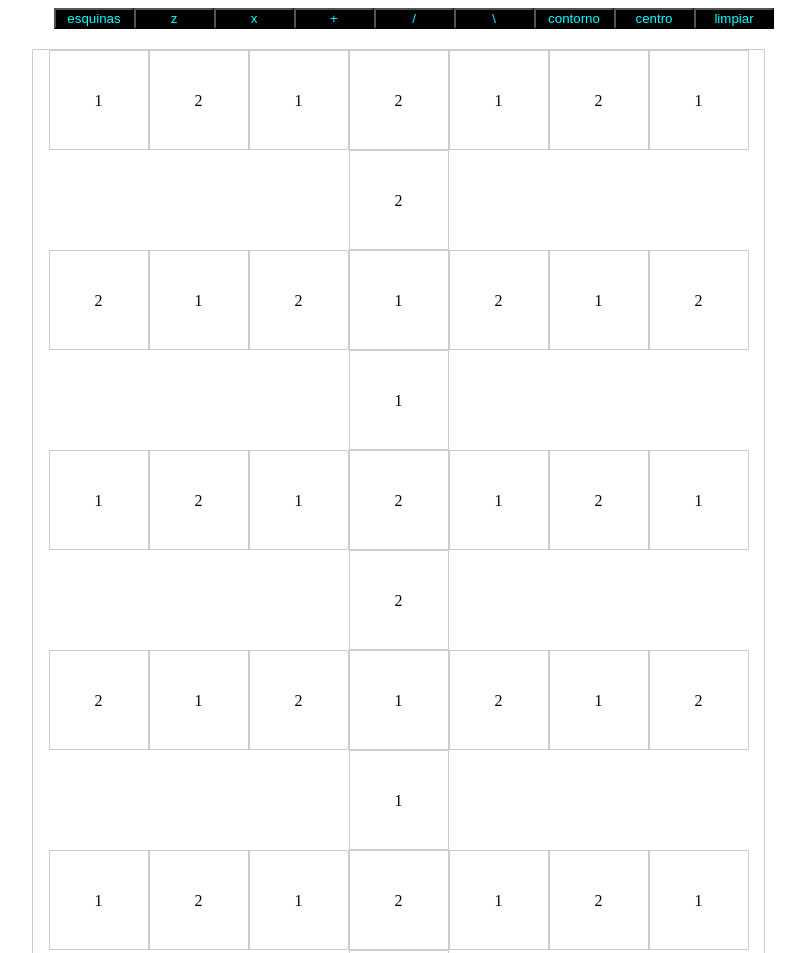
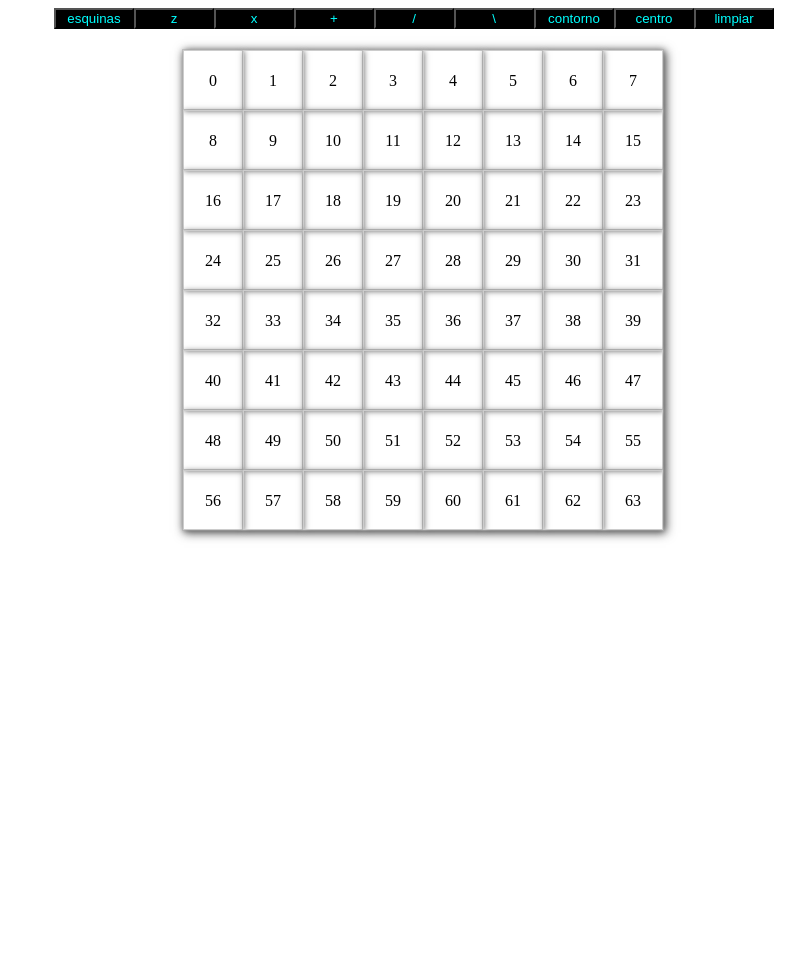
Before and after one commit to MARENTES2309/Recuadros, a plain HTML site: page index.html in a window 1280 px wide. Shown: the top 953 px of the page, without its empty margins (226-1031 px from the left). After the commit the page ends 800 px from the top, so only its background shows below. Drawn offline with Linux system fonts and the light colour scheme.

Commit message:
modificación de tamaño de cuadro y cambio de class

```diff
--- a/JQ/Practica.js
+++ b/JQ/Practica.js
@@ -78,9 +78,6 @@ $(document).ready(function(){
         .css({"background-color":"red"})
         .end()
         .eq(63)
-        .css({"background-color":"red"})
-        .end()
-        .eq(64)
         .css({"background-color":"red"});
     })
     $(".b3").click(function(){
--- a/css/style.css
+++ b/css/style.css
@@ -1,34 +1,30 @@
 
 .center{
     margin: 0 auto;
-    margin-left: 250px;
-    margin-right: 281px;
+    margin-left: 400px;
+    margin-right: 250px;
     margin-top: 20px;
 }
 .contenedor{
     width: auto;
     border: 1px solid #cccccc;
     display: inline-block;
+    box-shadow: 2px 2px 10px #666;
 }
+
 .row{
     margin:  auto;
     justify-content: center;
 }
+
 .cuadro1{
-    width: 100px;
-    height: 100px;
+    width: 60px;
+    height: 60px;
    display: block;
-   line-height: 100px;
+   line-height: 60px;
    text-align: center;
    border: 1px solid #cccccc;
-  }
-  .cuadro2{
-    width: 100px;
-    height: 100px;
-   display: block;
-   line-height: 100px;
-   text-align: center;
-   border: 1px solid #cccccc;
+   box-shadow: 1px 1px 6px #666;
   }
 
   .b1,.b2,.b3,.b4,.b5,.b6,.b7,.b8,.b9{
--- a/index.html
+++ b/index.html
@@ -9,7 +9,7 @@
     <title>Document</title>
 </head>
 <body>
-    <div class="row">
+    <div class="row" >
         <input type="button" class="b1" value="esquinas">
         <input type="button" class="b2" value="z">
         <input type="button" class="b3" value="x">
@@ -23,84 +23,84 @@
 <div class="center">
     <div class="contenedor">
 <div class="row">
+<div class="cuadro1">0</div>
 <div class="cuadro1">1</div>
-<div class="cuadro2">2</div>
-<div class="cuadro1">1</div>
-<div class="cuadro2">2</div>
-<div class="cuadro1">1</div>
-<div class="cuadro2">2</div>
-<div class="cuadro1">1</div>
-<div class="cuadro2">2</div>
+<div class="cuadro1">2</div>
+<div class="cuadro1">3</div>
+<div class="cuadro1">4</div>
+<div class="cuadro1">5</div>
+<div class="cuadro1">6</div>
+<div class="cuadro1">7</div>
 </div>
 <div class="row">
-<div class="cuadro2">2</div>
-<div class="cuadro1">1</div>
-<div class="cuadro2">2</div>
-<div class="cuadro1">1</div>
-<div class="cuadro2">2</div>
-<div class="cuadro1">1</div>
-<div class="cuadro2">2</div>
-<div class="cuadro1">1</div>
+<div class="cuadro1">8</div>
+<div class="cuadro1">9</div>
+<div class="cuadro1">10</div>
+<div class="cuadro1">11</div>
+<div class="cuadro1">12</div>
+<div class="cuadro1">13</div>
+<div class="cuadro1">14</div>
+<div class="cuadro1">15</div>
 </div>
         <div class="row">
-        <div class="cuadro1">1</div>
-        <div class="cuadro2">2</div>
-        <div class="cuadro1">1</div>
-        <div class="cuadro2">2</div>
-        <div class="cuadro1">1</div>
-        <div class="cuadro2">2</div>
-        <div class="cuadro1">1</div>
-        <div class="cuadro2">2</div>
+        <div class="cuadro1">16</div>
+        <div class="cuadro1">17</div>
+        <div class="cuadro1">18</div>
+        <div class="cuadro1">19</div>
+        <div class="cuadro1">20</div>
+        <div class="cuadro1">21</div>
+        <div class="cuadro1">22</div>
+        <div class="cuadro1">23</div>
         </div>
         <div class="row">
-        <div class="cuadro2">2</div>
-        <div class="cuadro1">1</div>
-        <div class="cuadro2">2</div>
-        <div class="cuadro1">1</div>
-        <div class="cuadro2">2</div>
-        <div class="cuadro1">1</div>
-        <div class="cuadro2">2</div>
-        <div class="cuadro1">1</div>
+        <div class="cuadro1">24</div>
+        <div class="cuadro1">25</div>
+        <div class="cuadro1">26</div>
+        <div class="cuadro1">27</div>
+        <div class="cuadro1">28</div>
+        <div class="cuadro1">29</div>
+        <div class="cuadro1">30</div>
+        <div class="cuadro1">31</div>
         </div>
                 <div class="row">
-                <div class="cuadro1">1</div>
-                <div class="cuadro2">2</div>
-                <div class="cuadro1">1</div>
-                <div class="cuadro2">2</div>
-                <div class="cuadro1">1</div>
-                <div class="cuadro2">2</div>
-                <div class="cuadro1">1</div>
-                <div class="cuadro2">2</div>
+                <div class="cuadro1">32</div>
+                <div class="cuadro1"3>33</div>
+                <div class="cuadro1">34</div>
+                <div class="cuadro1">35</div>
+                <div class="cuadro1">36</div>
+                <div class="cuadro1">37</div>
+                <div class="cuadro1">38</div>
+                <div class="cuadro1">39</div>
                 </div>
                 <div class="row">
-                <div class="cuadro2">2</div>
-                <div class="cuadro1">1</div>
-                <div class="cuadro2">2</div>
-                <div class="cuadro1">1</div>
-                <div class="cuadro2">2</div>
-                <div class="cuadro1">1</div>
-                <div class="cuadro2">2</div>
-                <div class="cuadro1">1</div>
+                <div class="cuadro1">40</div>
+                <div class="cuadro1">41</div>
+                <div class="cuadro1">42</div>
+                <div class="cuadro1">43</div>
+                <div class="cuadro1">44</div>
+                <div class="cuadro1">45</div>
+                <div class="cuadro1">46</div>
+                <div class="cuadro1">47</div>
                 </div>
                         <div class="row">
-                        <div class="cuadro1">1</div>
-                        <div class="cuadro2">2</div>
-                        <div class="cuadro1">1</div>
-                        <div class="cuadro2">2</div>
-                        <div class="cuadro1">1</div>
-                        <div class="cuadro2">2</div>
-                        <div class="cuadro1">1</div>
-                        <div class="cuadro2">2</div>
+                        <div class="cuadro1">48</div>
+                        <div class="cuadro1">49</div>
+                        <div class="cuadro1">50</div>
+                        <div class="cuadro1">51</div>
+                        <div class="cuadro1">52</div>
+                        <div class="cuadro1">53</div>
+                        <div class="cuadro1">54</div>
+                        <div class="cuadro1">55</div>
                         </div>
                         <div class="row">
-                        <div class="cuadro2">2</div>
-                        <div class="cuadro1">1</div>
-                        <div class="cuadro2">2</div>
-                        <div class="cuadro1">1</div>
-                        <div class="cuadro2">2</div>
-                        <div class="cuadro1">1</div>
-                        <div class="cuadro2">2</div>
-                        <div class="cuadro1">1</div>
+                        <div class="cuadro1">56</div>
+                        <div class="cuadro1">57</div>
+                        <div class="cuadro1">58</div>
+                        <div class="cuadro1">59</div>
+                        <div class="cuadro1">60</div>
+                        <div class="cuadro1">61</div>
+                        <div class="cuadro1">62</div>
+                        <div class="cuadro1">63</div>
                         </div>
                     </div>
 </div>
```
